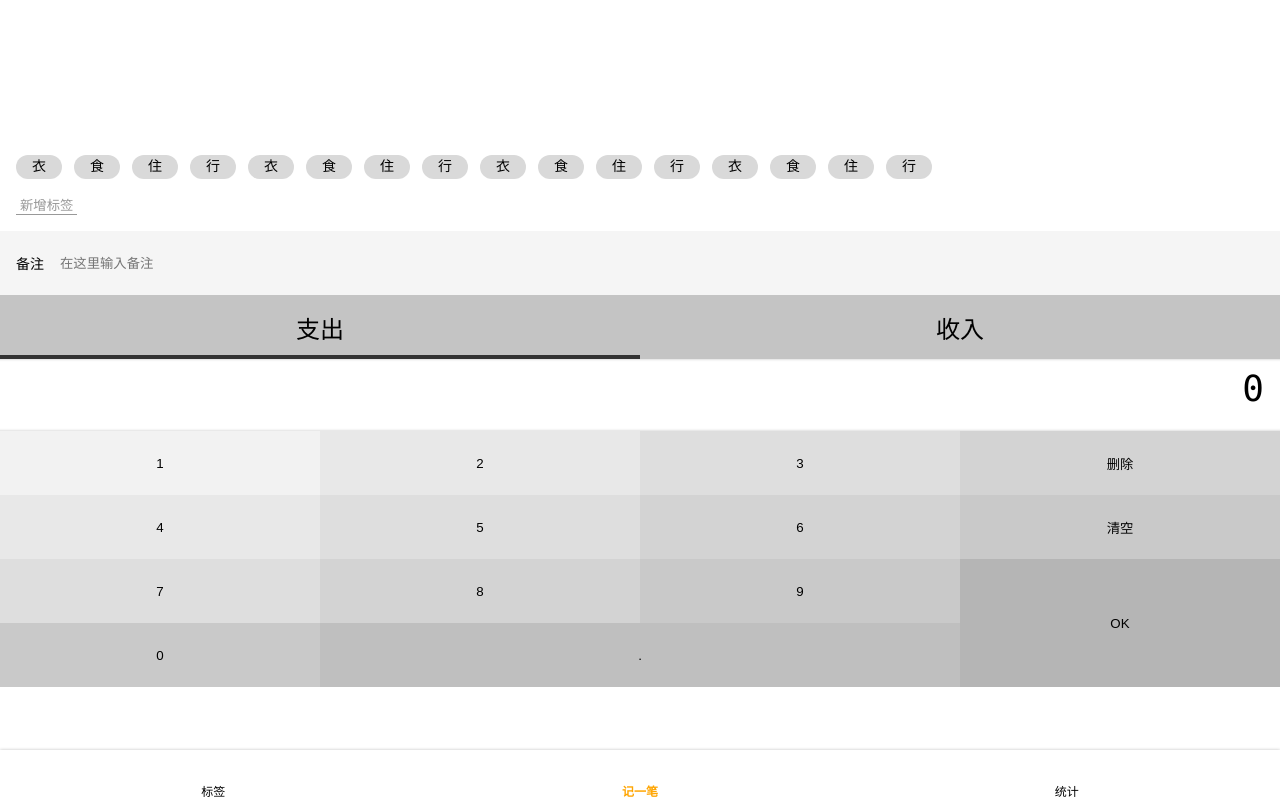
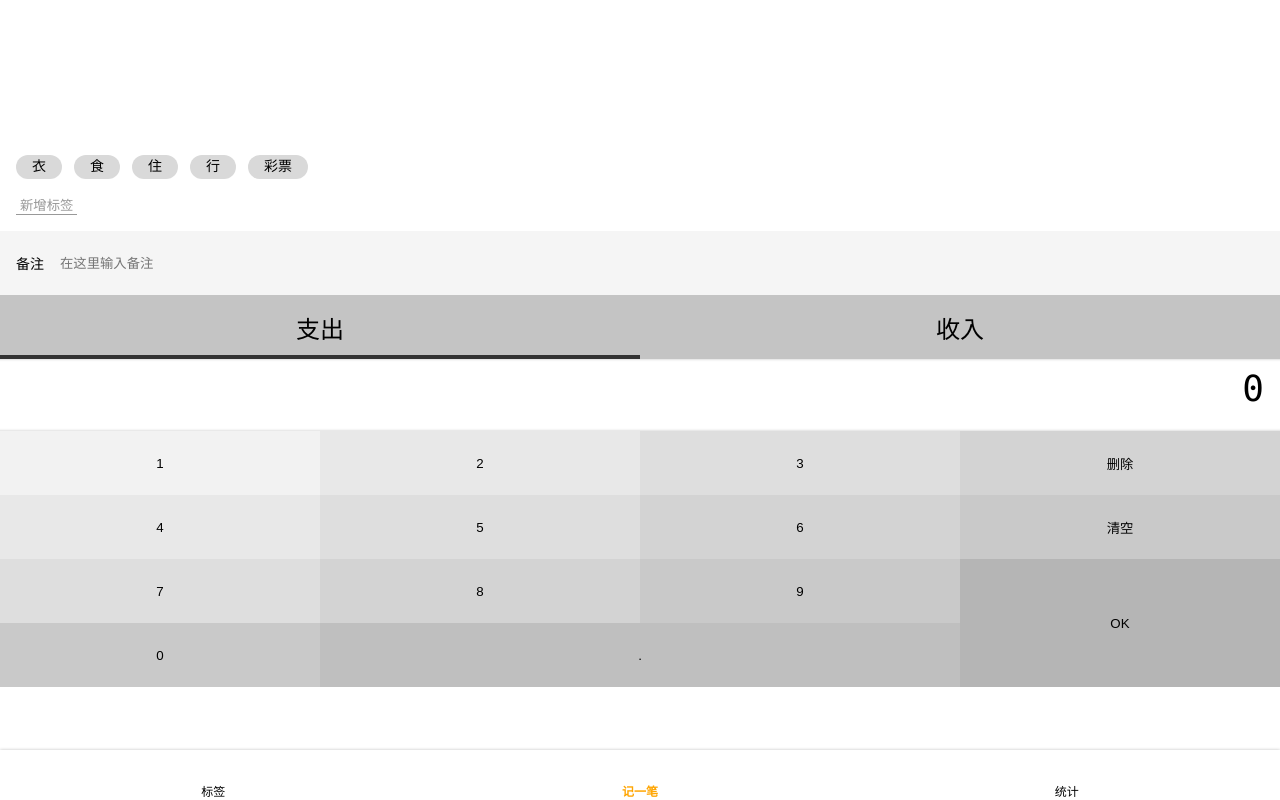
Before and after one commit to hec990/morney, a Vue app: page /#/money in a window 1280 px wide. Built offline with nearby package versions, Linux system fonts and the light colour scheme.

Commit message:
完成Tags组件功能开发

```diff
--- a/src/components/money/Tags.vue
+++ b/src/components/money/Tags.vue
@@ -1,31 +1,50 @@
+<!-- 标签 -->
 <template>
   <div class="tags">
     <div class="new">
-      <button>新增标签</button>
+      <button @click="newTab">新增标签</button>
     </div>
     <ul class="current">
-      <li>衣</li>
-      <li>食</li>
-      <li>住</li>
-      <li>行</li>
-      <li>衣</li>
-      <li>食</li>
-      <li>住</li>
-      <li>行</li>
-      <li>衣</li>
-      <li>食</li>
-      <li>住</li>
-      <li>行</li>
-      <li>衣</li>
-      <li>食</li>
-      <li>住</li>
-      <li>行</li>
+      <li v-for="tag in dataSource" :key="tag"
+          :class="{selected: selectedTags.indexOf(tag)>=0}"
+          @click="toggle(tag)">
+        {{tag}}
+      </li>
     </ul>
   </div>
 </template>
 
 <script lang="ts">
+import Vue from 'vue'
+import {Component,Prop} from "vue-property-decorator";
 
+@Component
+export default class Tags extends Vue {
+ // 接收外部传来的值
+ @Prop() dataSource: string[] | undefined;
+  // 是否选中
+  selectedTags: string[] = [];
+
+  // 开关
+  toggle(tag: string) {
+    const index = this.selectedTags.indexOf(tag);
+    if (index >= 0) {
+      this.selectedTags.splice(index, 1);
+    } else {
+      this.selectedTags.push(tag);
+    }
+  }
+
+  newTab(){
+    const name = window.prompt('请输入标签名');
+    if (name === '') {
+      window.alert('标签名不能为空');
+    } else if (this.dataSource) {
+      // 发射 ，父组件用.sync接收
+      this.$emit('update:dataSource',[...this.dataSource, name]);
+    }
+  }
+}
 </script>
 
 <style lang="scss" scoped>
```
